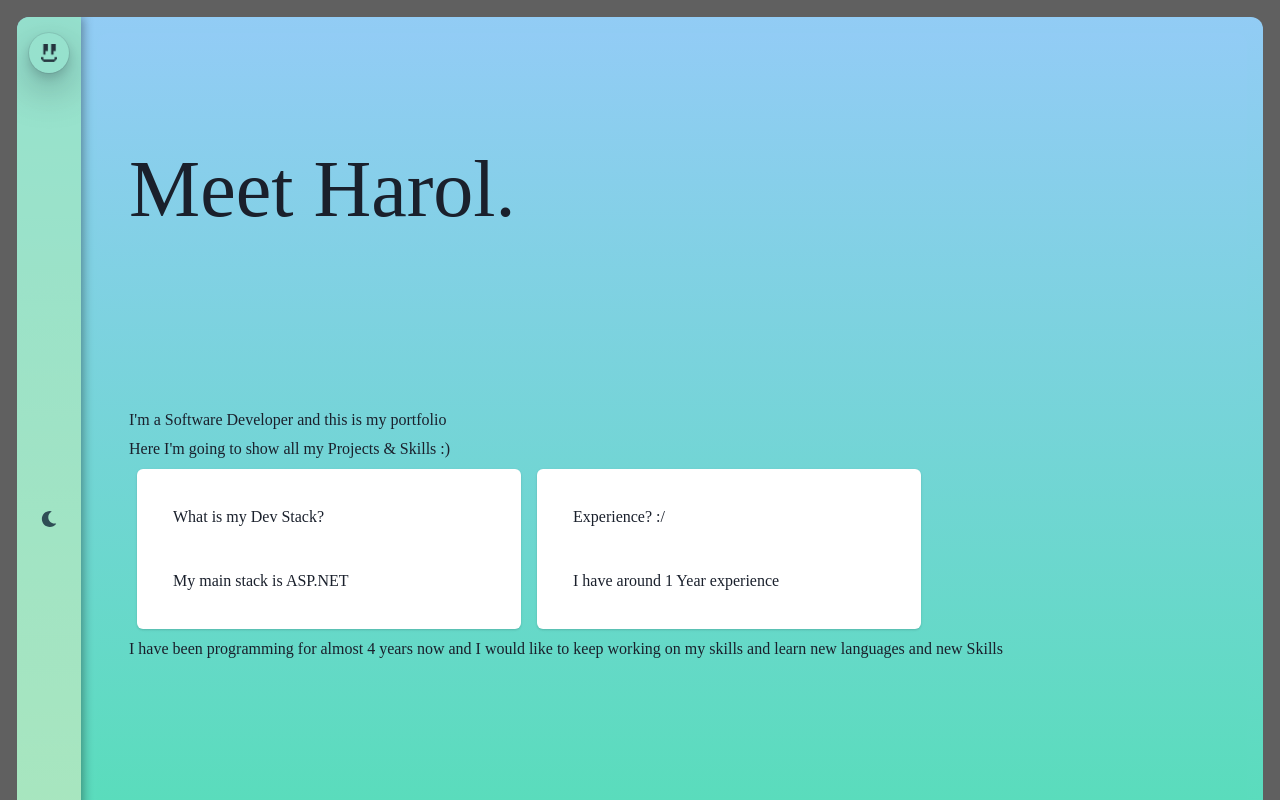
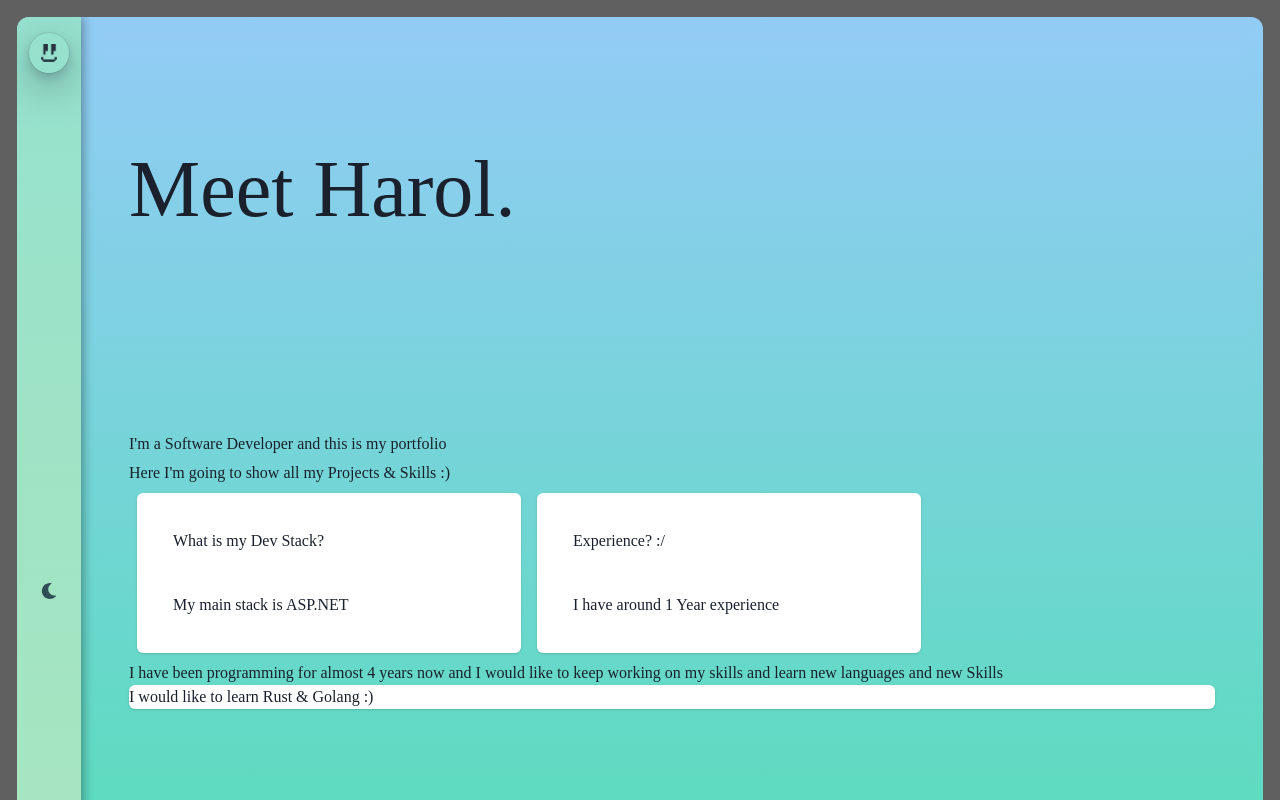
Before and after one commit to H4r0l/newPortfolio, a React (Vite) app: page / in a window 1280 px wide. Shown: the top 800 px of the page. Built offline with nearby package versions, Linux system fonts and the light colour scheme.

Commit message:
Feat: Small card

```diff
--- a/src/App.jsx
+++ b/src/App.jsx
@@ -96,6 +96,7 @@ function App() {
                   </Card>
                 </Grid>
 	       <Text>I have been programming for almost 4 years now and I would like to keep working on my skills and learn new languages and new Skills</Text>
+		<Card>I would like to learn Rust & Golang :)</Card>
               </motion.div>
             </Grid>
           </Box>
```
